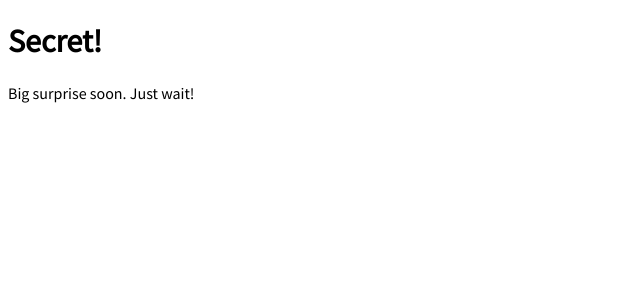
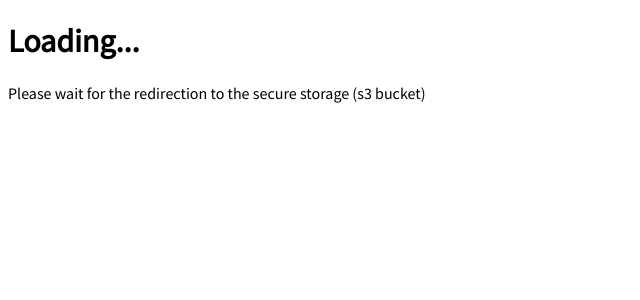
Before and after one commit to aukkawut/aukkawut.github.io, a Jekyll site: the page Secret.html, which Jekyll copies as it is, in a window 1280 px wide. Shown: the top 300 px of the page, without its empty margins (0-640 px from the left). Built offline with Jekyll 4.4.1, drawn with Linux system fonts in a browser that asks for light colours.

Commit message:
Update Secret.html

```diff
--- a/Secret.html
+++ b/Secret.html
@@ -14,8 +14,8 @@
         .MathJax {font-size: 2em !important;}
     </style>
 </head>
-<h1 style="font-family: 'Source Sans Pro', sans-serif;">Secret!</h1>
-<p style="font-family: 'Source Sans Pro', sans-serif;">Big surprise soon. Just wait!</p>
+<h1 style="font-family: 'Source Sans Pro', sans-serif;">Loading...</h1>
+<p style="font-family: 'Source Sans Pro', sans-serif;">Please wait for the redirection to the secure storage (s3 bucket)</p>
 
 
 </body>
```
